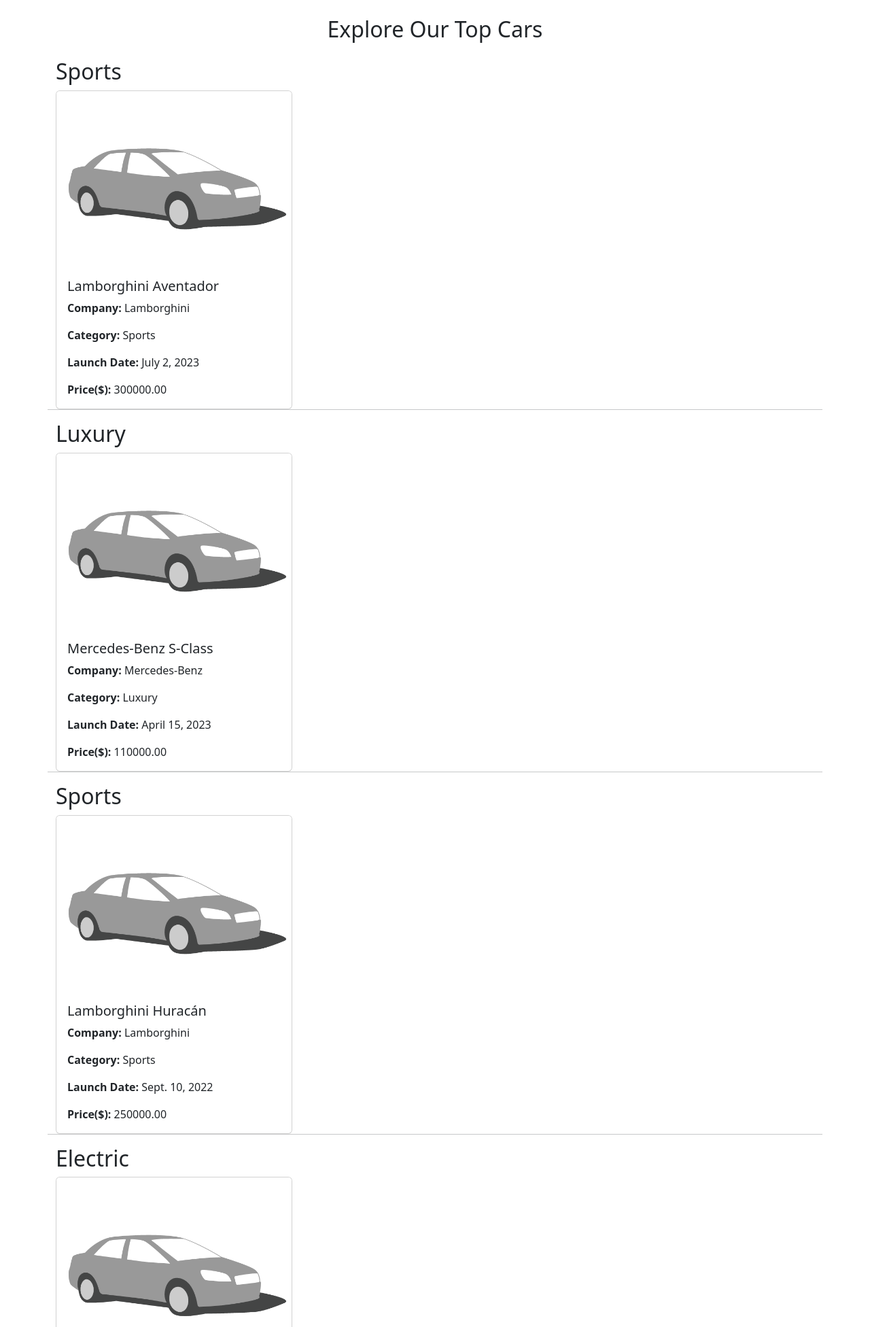
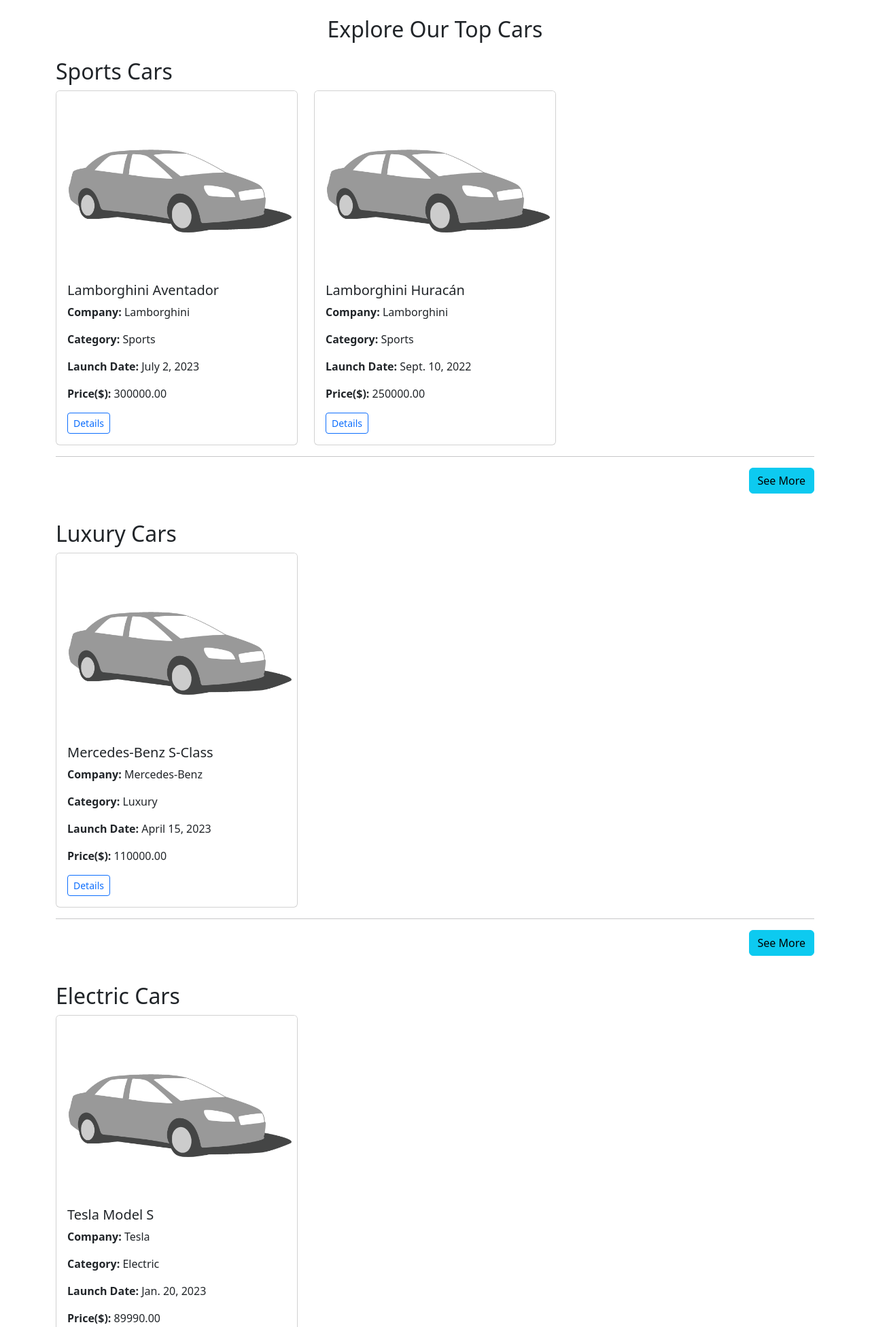
Before and after one commit to UjjwalKarkeyy/Car-Selling-Project_Django, a Django app: page / in a window 1280 px wide. Shown: the part 56-2008 px from the top of the page at 68% size. Run offline with Django 5.2, Linux system fonts and the light colour scheme; data comes from the database, SQL or seed files in the repository; both versions use the stored data as it was after the commit.

Commit message:
list-view-template-done

```diff
--- a/Car_Selling/cars/templates/cars/cars_list.html
+++ b/Car_Selling/cars/templates/cars/cars_list.html
@@ -6,35 +6,31 @@
     <h2 class="text-center mb-4">Explore Our Top Cars</h2>
 
     <!-- Car Categories -->
+    {% for category, cars in cars_by_category.items %}
+      <h2 class="mt-4">{{ category }} Cars</h2>
+
       <div class="row">
-        {% for object in cars %}
-          <h2>{{ object.category }}</h2>
-          <!-- Category 1 -->
-          <div class="row">
+        {% for car in cars %}
           <div class="col-md-4">
             <div class="card">
-                <img src="{{ object.image.url }}" class="card-img-top" />
+              <img src="{{ car.image.url }}" class="card-img-top" />
               <div class="card-body">
-                  <h5 class="card-title">{{ object.title }}</h5>
-                  <p class="card-text">
-                    <strong>Company:</strong> {{ object.company }}
-                  </p>
-                  <p class="card-text">
-                    <strong>Category:</strong> {{ object.category }}
-                  </p>
-                  <p class="card-text">
-                    <strong>Launch Date:</strong> {{ object.launch_date }}
-                  </p>
-                  <p class="card-text">
-                    <strong>Price($):</strong> {{ object.price }}
-                  </p>
+                <h5 class="card-title">{{ car.title }}</h5>
+                <p class="card-text"><strong>Company:</strong> {{ car.company }}</p>
+                <p class="card-text"><strong>Category:</strong> {{ car.category }}</p>
+                <p class="card-text"><strong>Launch Date:</strong> {{ car.launch_date }}</p>
+                <p class="card-text"><strong>Price($):</strong> {{ car.price }}</p>
+                <a href="#" class="btn btn-outline-primary btn-sm">Details</a>
               </div>
             </div>
           </div>
+        {% endfor %}
       </div>
 
       <hr>
+      <div class="text-end">
+        <a href="#" class="btn btn-info mb-3" >See More</a>
+      </div>
     {% endfor %}
   </div>
-  </div>
 {% endblock %}
--- a/Car_Selling/cars/views.py
+++ b/Car_Selling/cars/views.py
@@ -6,5 +6,15 @@
     model = Cars
     context_object_name = 'cars'
 
+    def get_context_data(self, **kwargs):
+        context = super().get_context_data(**kwargs)
+        categories = Cars.objects.values_list('category', flat = True).distinct()
+        cars_by_category = {category: Cars.objects.filter(category = category) for category in categories}
+
+        context['cars_by_category'] = cars_by_category
+
+        return context
+
+
 class CarsDetailView(DetailView):
     pass
```
Also changed, not shown: Car_Selling/db.sqlite3. Lines whose indentation alone changed are shown as unchanged.
